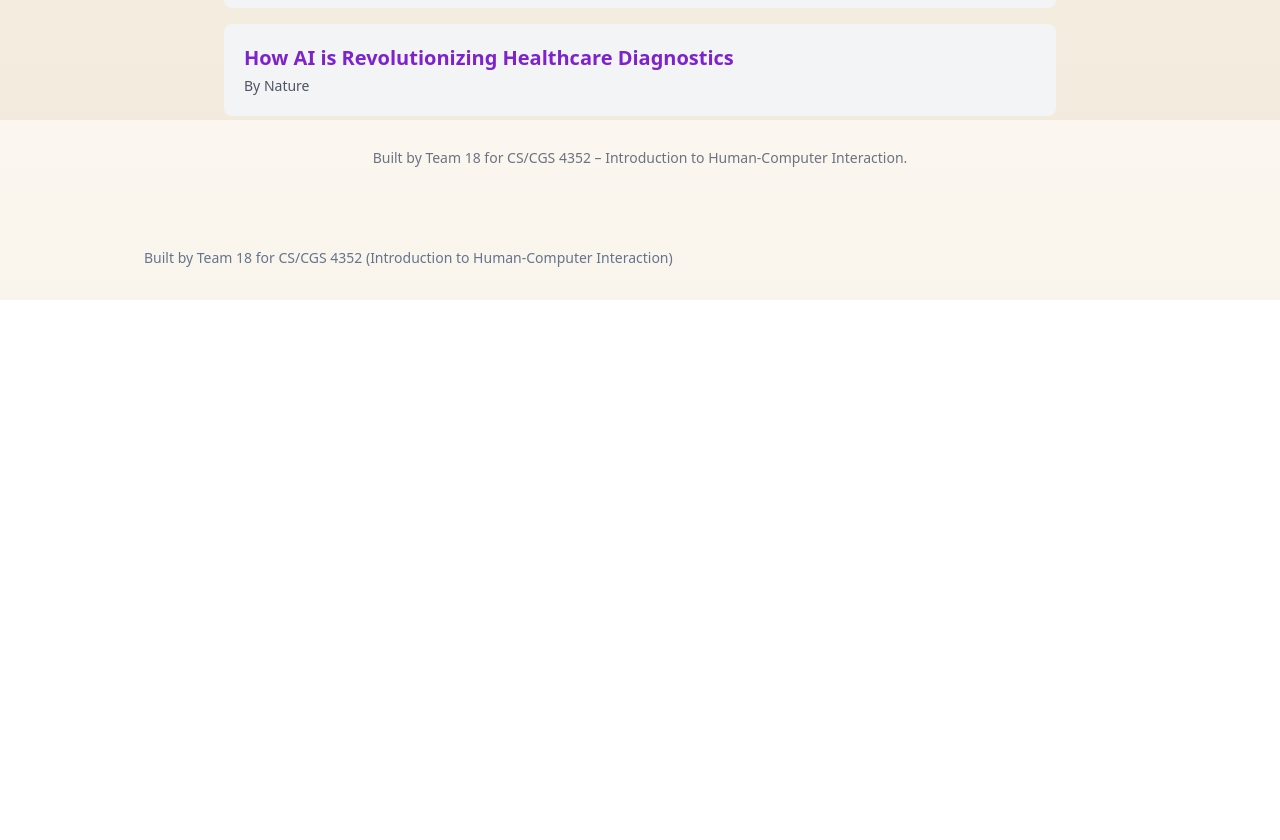
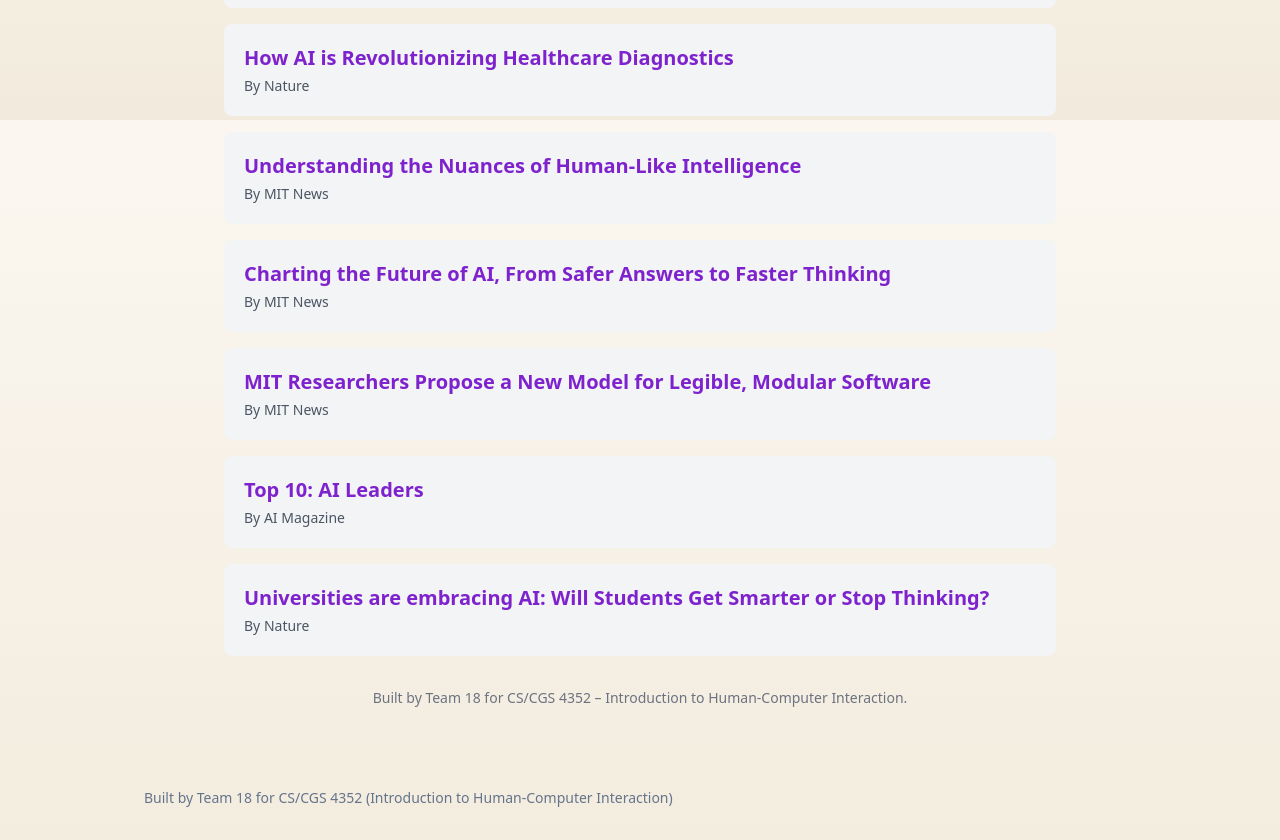
Before and after one commit to miamoore-prog/CS4352-Team18-Site, a Next.js app: page /articles in a window 1280 px wide. Shown: the part 680-1520 px from the top of the page. Before the commit the page ends 980 px from the top, so only its background shows below. Built offline with nearby package versions, Linux system fonts and the light colour scheme.

Commit message:
added more article options to page.js

```diff
--- a/app/articles/page.js
+++ b/app/articles/page.js
@@ -28,6 +28,31 @@ export default function ArticlesPage() {
       title: "How AI is Revolutionizing Healthcare Diagnostics",
       author: "Nature",
       link: "https://www.nature.com/",
+    },
+    {
+      title: "Understanding the Nuances of Human-Like Intelligence",
+      author: "MIT News",
+      link: "https://news.mit.edu/2025/understanding-nuances-human-intelligence-phillip-isola-1111",
+    },
+    {
+      title: "Charting the Future of AI, From Safer Answers to Faster Thinking",
+      author: "MIT News",
+      link: "https://news.mit.edu/2025/charting-the-future-of-ai-from-safer-answers-to-faster-thinking-1106",
+    },
+    {
+      title: "MIT Researchers Propose a New Model for Legible, Modular Software",
+      author: "MIT News",
+      link: "https://news.mit.edu/2025/mit-researchers-propose-new-model-for-legible-modular-software-1106",
+    },
+    {
+      title: "Top 10: AI Leaders",
+      author: "AI Magazine",
+      link: "https://aimagazine.com/news/what-do-governments-risk-without-smarter-ai-procurement",
+    },
+    {
+      title: "Universities are embracing AI: Will Students Get Smarter or Stop Thinking?",
+      author: "Nature",
+      link: "https://www.nature.com/articles/d41586-025-03340-w",
     },
   ];
 
```
